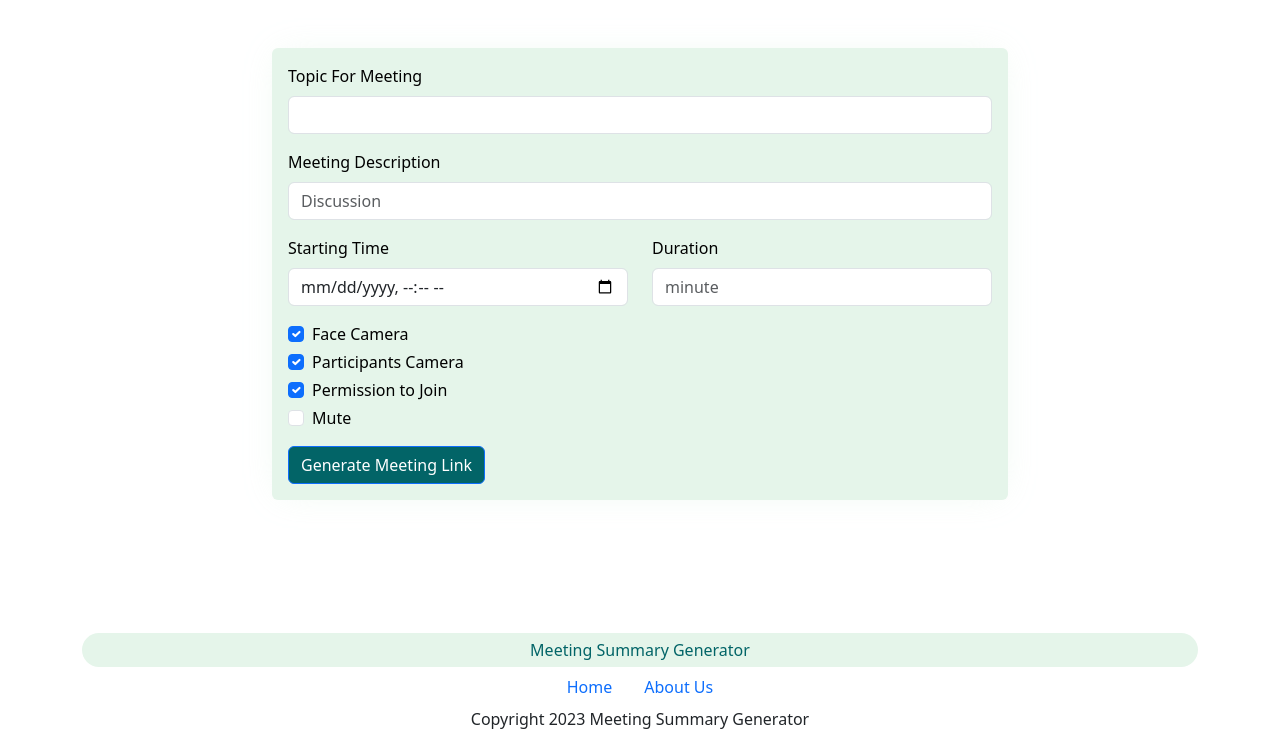
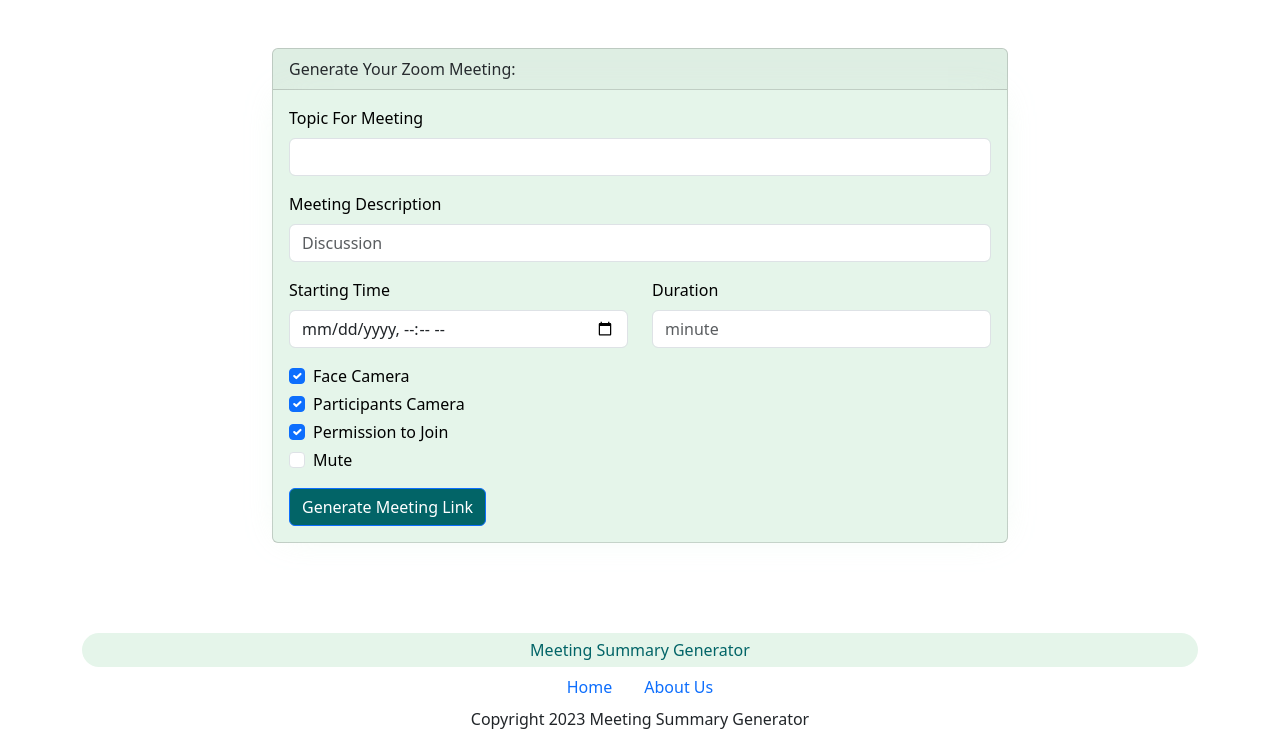
Before and after one commit to siddhantwalia56/UPES_PROJECT, a Flask app: page /create_meeting in a window 1280 px wide. Shown: the part 61-800 px from the top of the page. Run offline with Flask 3, Linux system fonts and the light colour scheme.

Commit message:
minor changes

```diff
--- a/templates/create_meet.html
+++ b/templates/create_meet.html
@@ -19,7 +19,14 @@
     <div class="container mt-5">
         <div class="row justify-content-center">
             <div class="col-md-8">
-                <div class="card card-body shadow-effect">
+                <div class="card">
+                    <div class="card-header">
+                        <div class="row">
+                            <div class="col-11">Generate Your Zoom Meeting:</div>
+                            <div class="col-1 d-flex justify-content-center"></div>
+                        </div>
+                    </div>
+                    <div class="card-body shadow-effect">
                         <form action="/meetingDetails" method="post" enctype="multipart/form-data">
                             <div class="mb-3">
                                 <label for="topic" class="form-label">Topic For Meeting</label>
@@ -27,7 +34,8 @@
                             </div>
                             <div class="mb-3">
                                 <label for="agenda" class="form-label">Meeting Description</label>
-                            <input type="textfield" class="form-control" name="agenda" id="agenda" placeholder="Discussion">
+                                <input type="textfield" class="form-control" name="agenda" id="agenda"
+                                    placeholder="Discussion">
                             </div>
                             <div class="row mb-3">
                                 <div class="col">
@@ -37,7 +45,8 @@
                                 </div>
                                 <div class="col">
                                     <label for="duration" class="form-label">Duration</label>
-                                <input type="number" class="form-control" name="duration" id="duration" placeholder="minute" required>
+                                    <input type="number" class="form-control" name="duration" id="duration"
+                                        placeholder="minute" required>
                                 </div>
                             </div>
                             <div class="form-check mb-1">
@@ -66,6 +75,7 @@
                 </div>
             </div>
         </div>
+    </div>
 
     <!-- footer -->
     <footer>
```
Also changed, not shown: templates/home.html (+24 -2 lines). Lines whose indentation alone changed are shown as unchanged.
